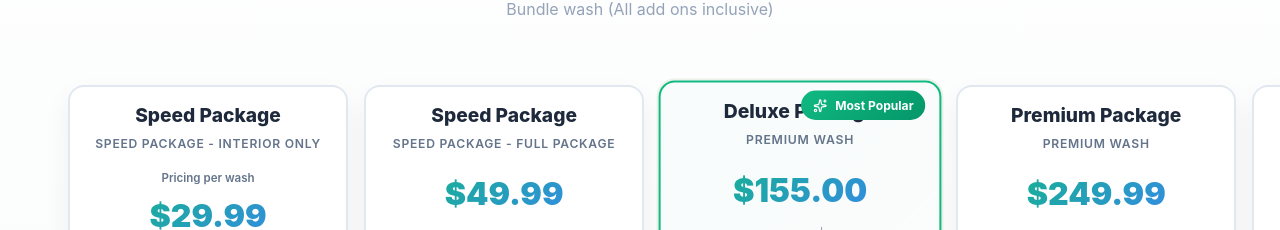
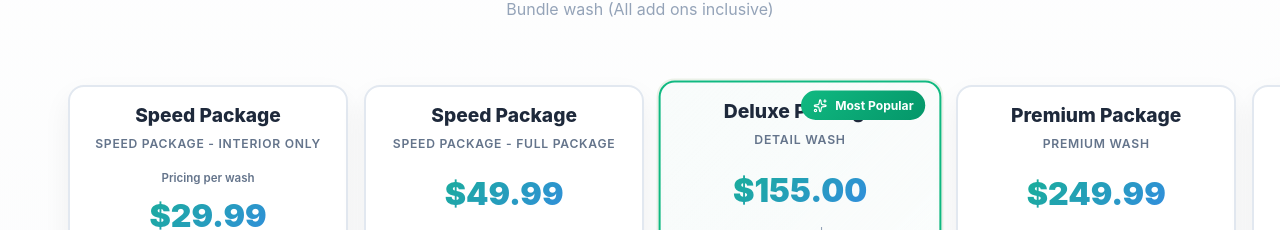
Before and after one commit to nuamah/tidyzon-web, a React (Vite) app: page /services in a window 1280 px wide. Shown: the part 1511-1741 px from the top of the page. Built offline with nearby package versions, Linux system fonts and the light colour scheme; no server answers; a web font is replaced by a local one.

Commit message:
chore: rename deluxe wash title to Detail Wash on home and services
Made-with: Cursor

```diff
--- a/src/components/sections/Services.jsx
+++ b/src/components/sections/Services.jsx
@@ -46,7 +46,7 @@ const Services = () => {
     {
       id: 'deluxe',
       name: 'Deluxe Package',
-      title: 'PREMIUM WASH',
+      title: 'DETAIL WASH',
       price: '$155.00',
       duration: '2hrs 30mins',
       features: [
--- a/src/pages/ServicesPage.jsx
+++ b/src/pages/ServicesPage.jsx
@@ -43,7 +43,7 @@ const ServicesPage = () => {
     {
       id: 'deluxe',
       name: 'Deluxe Package',
-      title: 'PREMIUM WASH',
+      title: 'DETAIL WASH',
       price: '$155.00',
       duration: '2hrs 30mins',
       features: [
```
